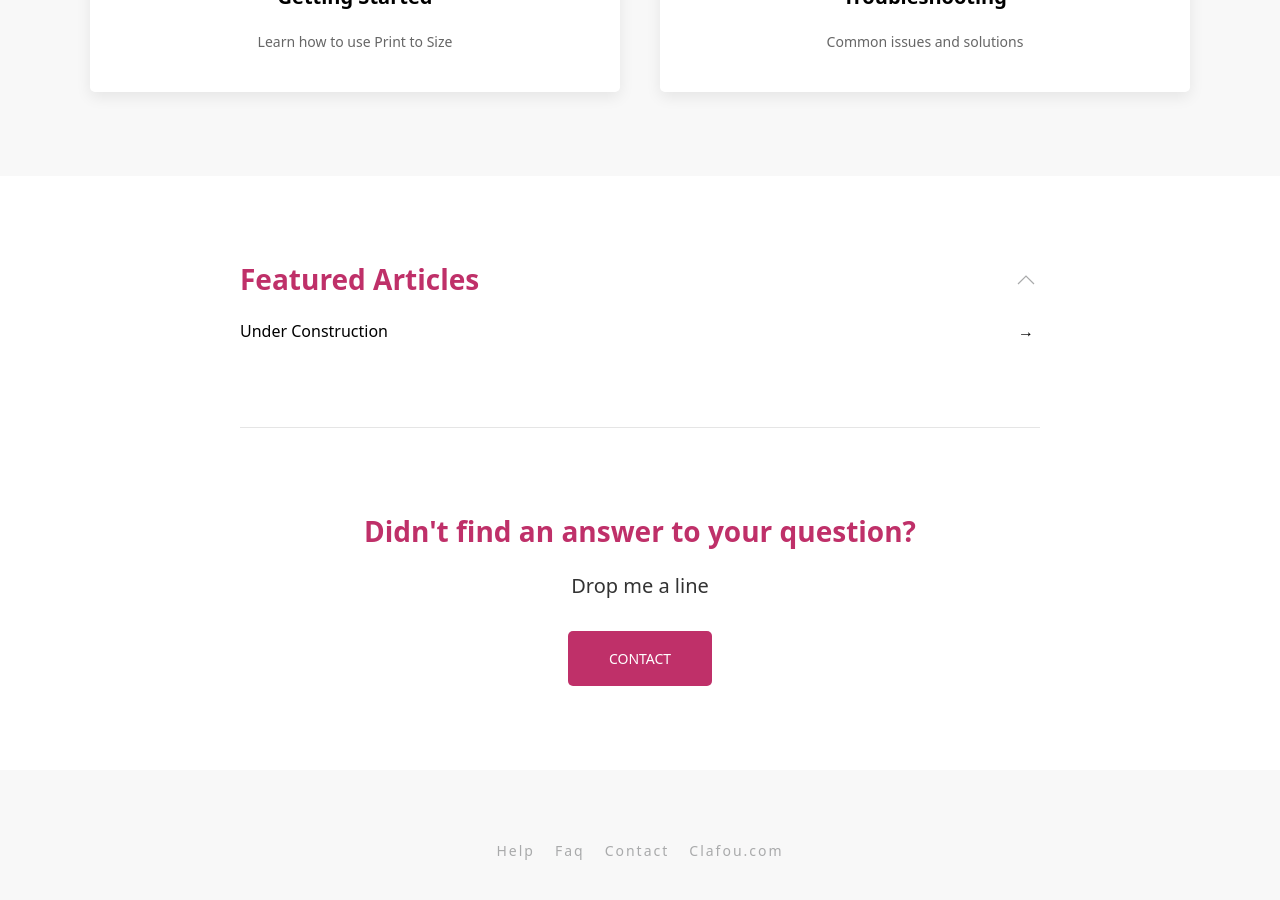
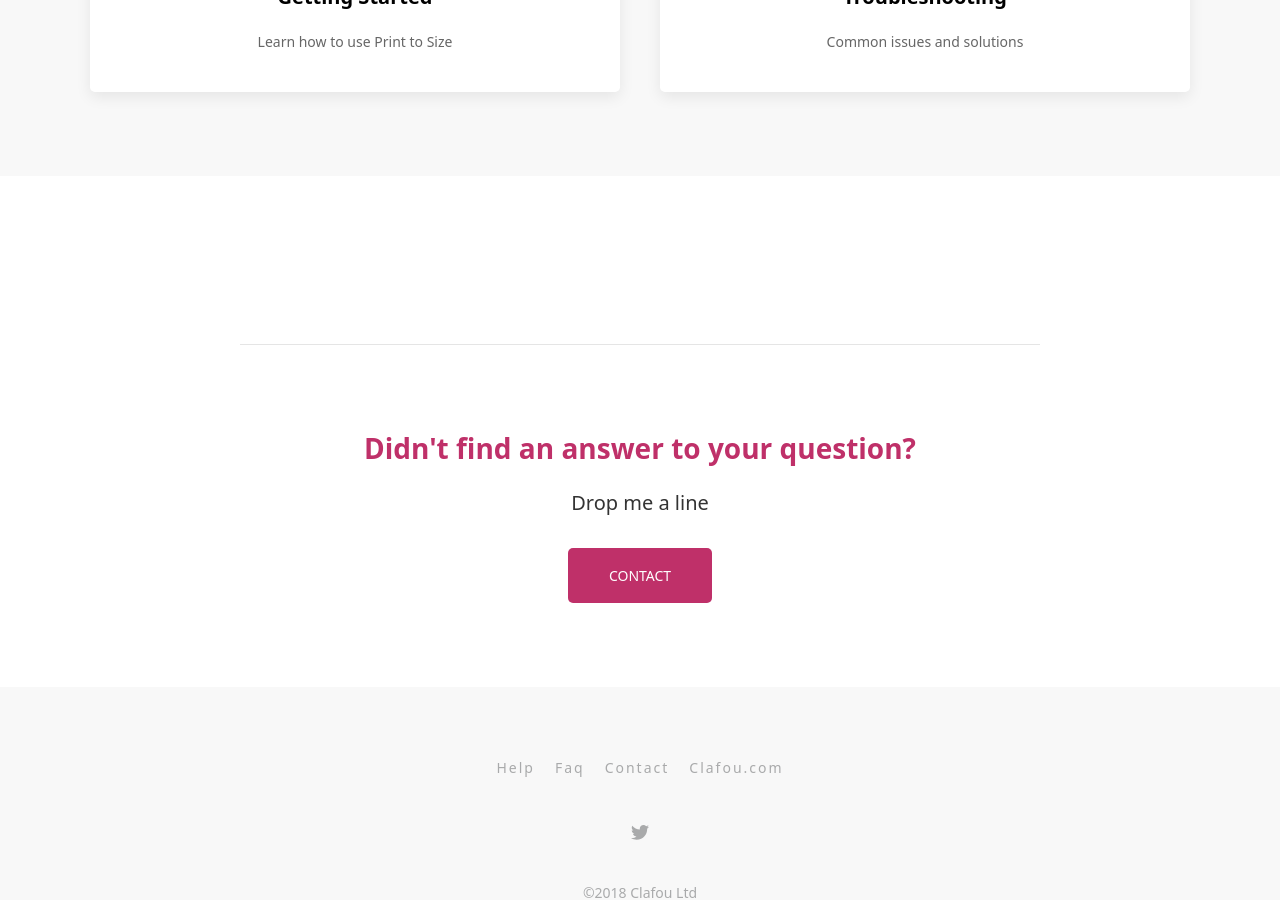
Before and after one commit to Clafou/support.print, a Jekyll site: the page built from index.md, in a window 1280 px wide and 900 px high, scrolled down 822 px. Built offline with Jekyll 4.4.1, drawn with Linux system fonts in a browser that asks for light colours; part of the change alters nothing that is shown.

Commit message:
Removed featured section

```diff
--- a/index.md
+++ b/index.md
@@ -11,9 +11,9 @@ hero:
     search: true
 category:
     columns: 2
-featured:
-    title: Featured Articles
-    tag: featured
+#featured:
+#    title: Featured Articles
+#    tag: featured
 cta:
     title: Didn't find an answer to your question?
     subtitle: Drop me a line
```
